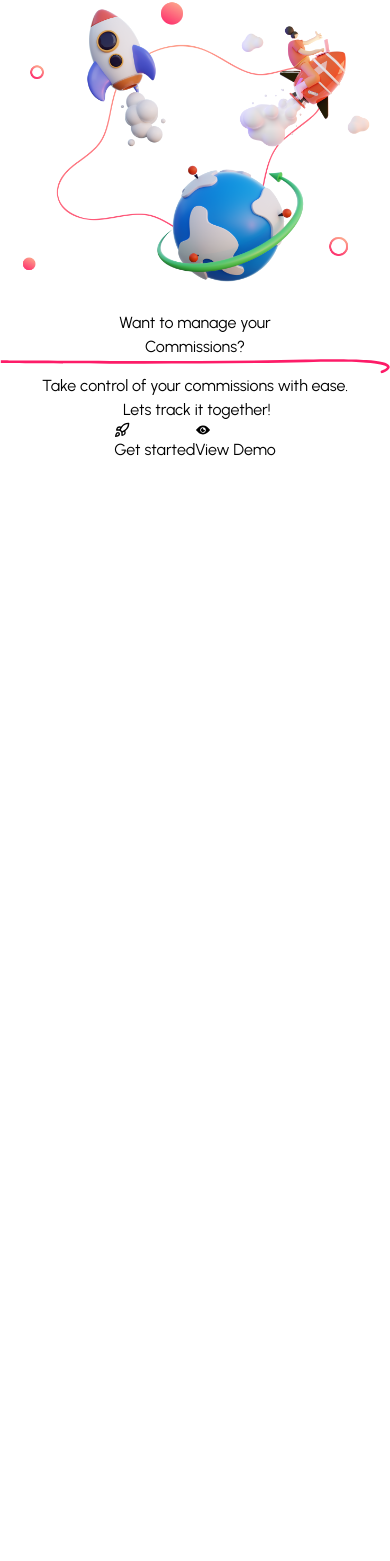
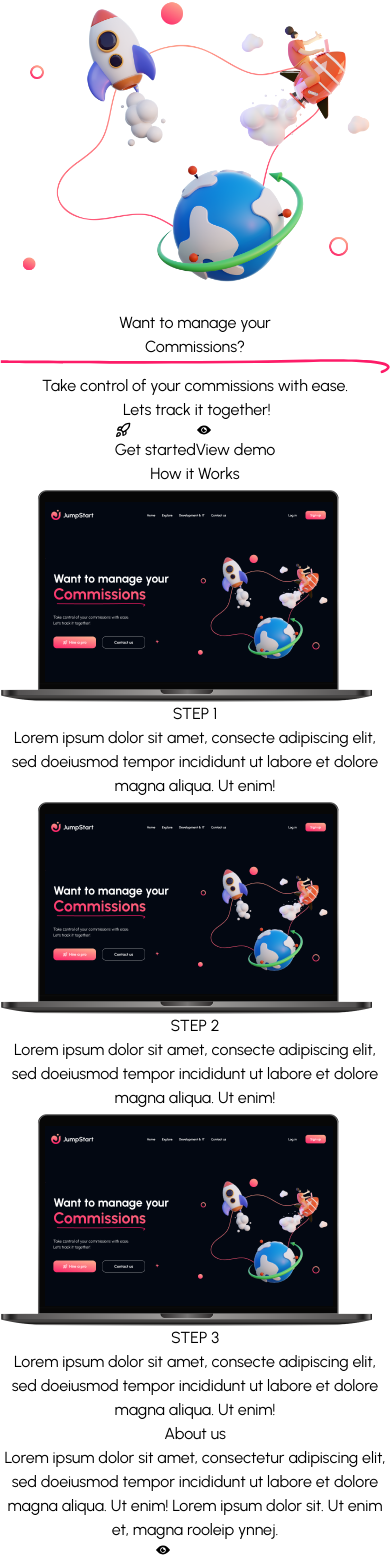
Before and after one commit to devJennyy/jumpstart, a React (Vite) app: page / in a window 390 px wide. Shown: the part 4200-5761 px from the top of the page. Before the commit the page ends 4662 px from the top, so only its background shows below. Built offline with nearby package versions, Linux system fonts and the light colour scheme.

Commit message:
Initial Design for Mobile View

```diff
--- a/src/App.tsx
+++ b/src/App.tsx
@@ -416,14 +416,17 @@ function App() {
           </button>
 
           <button className="text-white">
-          <RxHamburgerMenu className="w-5 h-4"/>
+            <RxHamburgerMenu className="w-5 h-4" />
           </button>
         </div>
 
         {/* Body */}
         <div className="flex flex-col pt-16 px-5">
           <div className="flex justify-center items-center">
-            <img src="/images/startup.png" className="object-cover w-[350px] h-[290px]"/>
+            <img
+              src="/images/startup.png"
+              className="object-cover w-[350px] h-[290px]"
+            />
           </div>
 
           {/* <div className="pt-3 pl-2">
@@ -452,21 +455,125 @@ function App() {
             </div> */}
 
           <div className="flex flex-row justify-center items-center">
-              <div className="flex flex-col items-start gap-3 text-[14px] font-medium tracking-[1px] pt-2 w-full">
+            <div className="flex flex-col items-start gap-3 font-medium pt-2 w-full">
               <button className="flex flex-row items-center justify-center gap-3 bg-gradient-to-bl from-[#FDAE8F] to-[#FD1C68] w-full h-[50px] rounded-[8px] active:scale-95 transition-all">
                 <LuRocket className="text-[18px]" />
-                  <p>Get started</p>
+                <p className="text-[14px] font-bold h-[14px] pb-[20px]">Get started</p>
               </button>
-                <button className="flex flex-row justify-center items-center gap-3 border-[1px] w-full h-[50px] rounded-[8px] active:scale-95 transition-all">
+              <button className="flex flex-row items-center justify-center bg-gradient-to-bl from-[#FDAE8F] to-[#FD1C68] w-full h-[50px] rounded-[8px] active:scale-95 transition-all">
+                <div className="flex flex-row items-center justify-center gap-3 w-[331px] h-[46px] rounded-[7px] bg-[#030812]">
                   <IoIosEye className="text-[18px]" />
-                  <p>View Demo</p>
+                  <p className="text-[14px] font-bold h-[14px] pb-[20px]">View demo</p>
+                </div>
               </button>
             </div>
           </div>
         </div>
 
+        {/* Explore */}
+        <div className="flex flex-col pt-32 bg-[#030812] w-full h-[100vh]">
+          <p className="text-[26px] font-bold pb-10">How it Works</p>
 
+          <div className="flex flex-row justify-between items-center overflow-auto no-scrollbar">
+            <div className="flex justify-center items-center no-scrollbar">
+              <div className="flex-1 w-[100vw] bg-info h-full">
+                <div className="flex flex-col justify-center items-center gap-10">
+                  <img
+                    src="/images/demo-pic.png"
+                    className="min-w-[263px] h-[152px]"
+                  />
+                  <div className="flex flex-col items-start justify-start gap-3">
+                    <p className="text-[20px] font-bold">STEP 1</p>
+                    <p className="w-[263px] text-[12px] font-medium text-justify">
+                      Lorem ipsum dolor sit amet, consecte adipiscing elit, sed
+                      doeiusmod tempor incididunt ut labore et dolore magna
+                      aliqua. Ut enim!
+                    </p>
+                  </div>
+                </div>
+              </div>
 
+              <div className="flex-1 w-[100vw] bg-info h-full">
+                <div className="flex flex-col justify-center items-center gap-10">
+                  <img
+                    src="/images/demo-pic.png"
+                    className="min-w-[263px] h-[152px]"
+                  />
+                  <div className="flex flex-col items-start justify-start gap-3">
+                    <p className="text-[20px] font-bold">STEP 2</p>
+                    <p className="w-[263px] text-[12px] font-medium text-justify">
+                      Lorem ipsum dolor sit amet, consecte adipiscing elit, sed
+                      doeiusmod tempor incididunt ut labore et dolore magna
+                      aliqua. Ut enim!
+                    </p>
+                  </div>
+                </div>
+              </div>
+
+              <div className="flex-1 w-[100vw] bg-info h-full">
+                <div className="flex flex-col justify-center items-center gap-10">
+                  <img
+                    src="/images/demo-pic.png"
+                    className="min-w-[263px] h-[152px]"
+                  />
+                  <div className="flex flex-col items-start justify-start gap-3">
+                    <p className="text-[20px] font-bold">STEP 3</p>
+                    <p className="w-[263px] text-[12px] font-medium text-justify">
+                      Lorem ipsum dolor sit amet, consecte adipiscing elit, sed
+                      doeiusmod tempor incididunt ut labore et dolore magna
+                      aliqua. Ut enim!
+                    </p>
+                  </div>
+                </div>
+              </div>
+            </div>
+          </div>
+        </div>
+
+        {/* About us */}
+        <div className="flex flex-col pt-24 bg-[#030812] w-full h-[100vh] px-5">
+          <div className="flex flex-col w-full h-full">
+            <div className="flex flex-row pl-[30px]">
+              <div className="border w-[100px] h-[126px] relative">
+                <div className="bg-[#ED6C8D] w-[99px] h-[100px] absolute top-0 right-0 mt-[-12px] mr-[-15px] outline outline-[#030812] outline-[5px] hover:scale-105 z-50 transition-all cursor-pointer"></div>
+              </div>
+
+              <div className="pt-[40px] pl-[50px]">
+                <div className="border w-[100px] h-[126px] relative">
+                  <div className="bg-[#ED6C8D] w-[99px] h-[100px] absolute top-0 right-0 mt-[-12px] mr-[-15px] outline outline-[#030812] outline-[5px] hover:scale-105 z-50 transition-all cursor-pointer"></div>
+                </div>
+              </div>
+            </div>
+
+            <div className="flex flex-row pl-[45px]">
+              <div className="border w-[100px] h-[126px] relative">
+                <div className="bg-[#ED6C8D] w-[99px] h-[100px] absolute top-0 right-0 mt-[-12px] mr-[-15px] outline outline-[#030812] outline-[5px] hover:scale-105 z-50 transition-all cursor-pointer"></div>
+              </div>
+
+              <div className="pt-[40px] pl-[50px]">
+                <div className="border w-[100px] h-[126px] relative">
+                  <div className="bg-[#ED6C8D] w-[99px] h-[100px] absolute top-0 right-0 mt-[-12px] mr-[-15px] outline outline-[#030812] outline-[5px] hover:scale-105 z-50 transition-all cursor-pointer"></div>
+                </div>
+              </div>
+            </div>
+          </div>
+
+          <div className="flex flex-col justify-center items-center gap-5 pb-5">
+            <p className="text-[26px] font-bold">About us</p>
+            <p className="w-full text-[12px] font-medium text-justify">
+              Lorem ipsum dolor sit amet, consectetur adipiscing elit, sed
+              doeiusmod tempor incididunt ut labore et dolore magna aliqua. Ut
+              enim! Lorem ipsum dolor sit. Ut enim et, magna rooleip ynnej.
+            </p>
+
+            <button className="flex flex-row items-center justify-center bg-gradient-to-bl from-[#FDAE8F] to-[#FD1C68] w-full h-[50px] rounded-[8px] active:scale-95 transition-all">
+              <div className="flex flex-row items-center justify-center gap-3 w-[331px] h-[46px] rounded-[7px] bg-[#030812]">
+                <IoIosEye className="text-[18px]" />
+                <p className="text-[14px] font-bold h-[14px] pb-[20px]">View demo</p>
+              </div>
+            </button>
+          </div>
+        </div>
       </div>
     </>
   );
```
Lines whose indentation alone changed are shown as unchanged.
